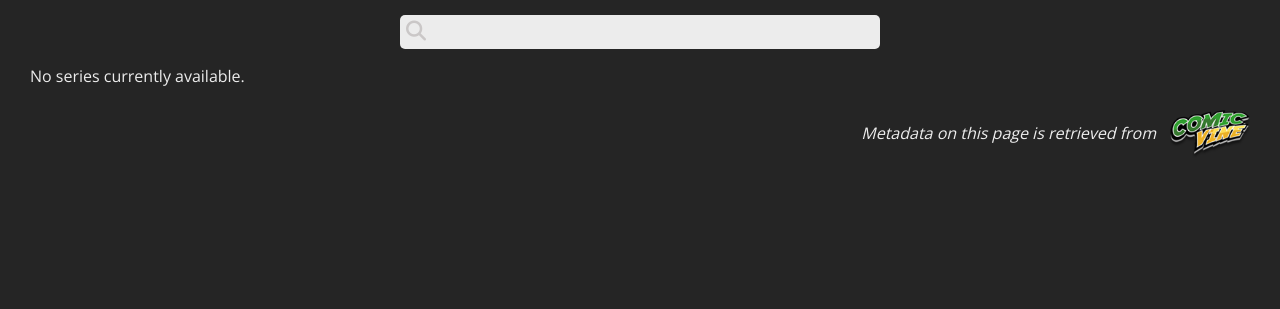
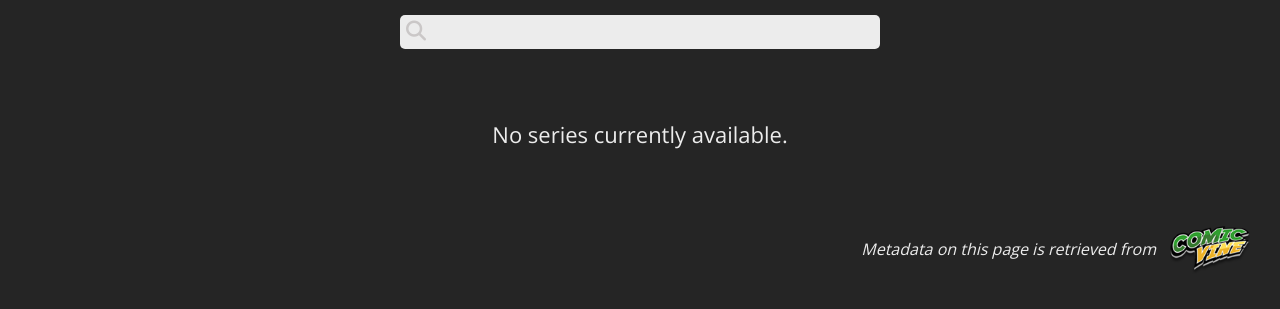
Before and after one commit to Tenma-Server/Tenma, a Django app: template comics/templates/comics/index.html in a window 1280 px wide. Shown: the part 50-359 px from the top of the page. Run offline with Django 3.2, Linux system fonts and the light colour scheme; the template is opened without the code that fills it, so the values that code supplies are empty; some libraries are stand-ins or nearby versions.

Commit message:
Theming fix.

```diff
--- a/comics/templates/comics/index.html
+++ b/comics/templates/comics/index.html
@@ -26,7 +26,9 @@
 		{% endfor %}
 	</ul>
 {% else %}
-	<p>No series currently available.</p>
+	<div class="no-series">
+		<p>No series currently available.</p>
+	</div>
 {% endif %}
 	<div class="no-results">
 		<p>No series match your search.</p>
```
